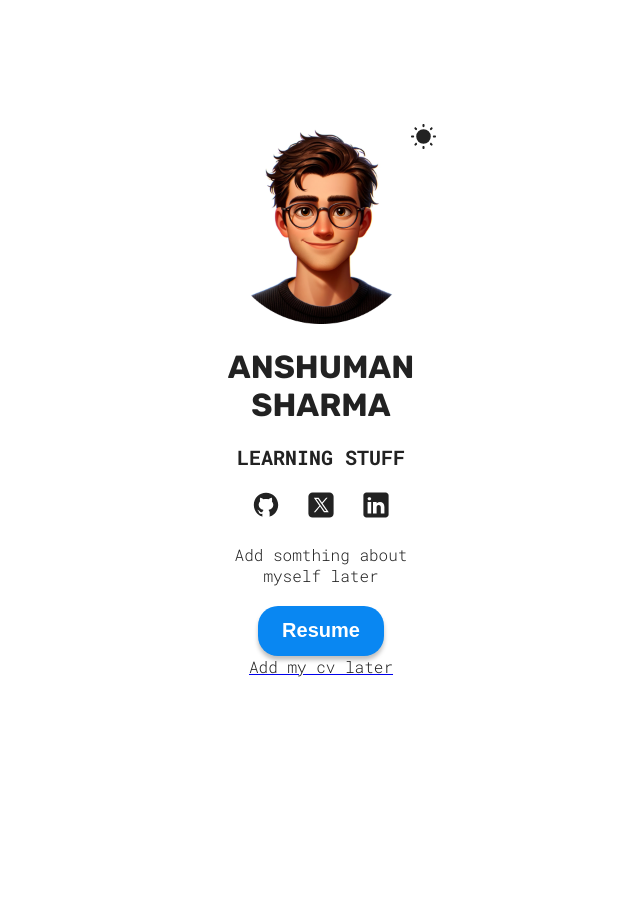
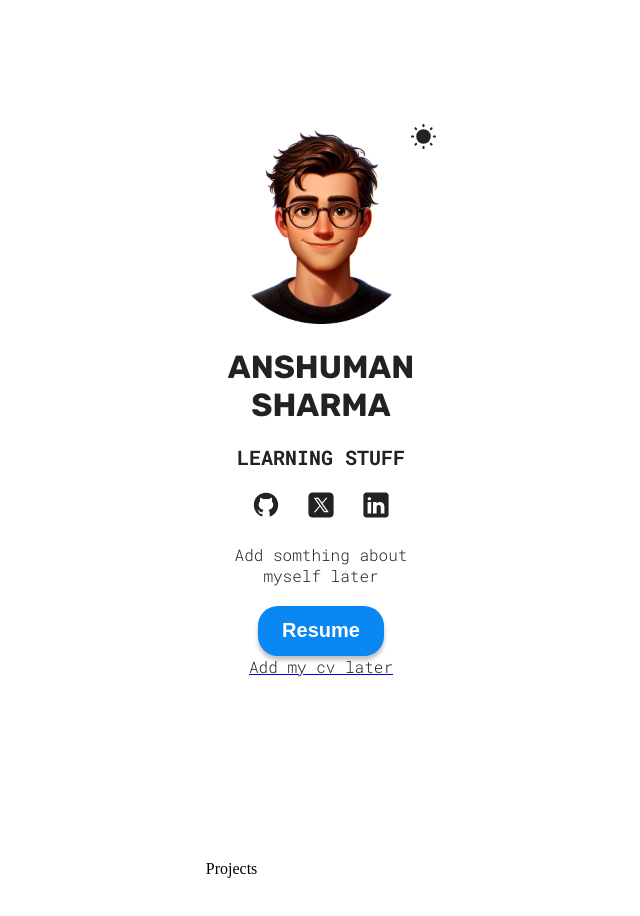
Before and after one commit to Luffy-456/Portfolio, a React (Vite) app: page / in a window 1280 px wide. Shown: the top 916 px of the page, without its empty margins (319-959 px from the left). Before the commit the page ends 860 px from the top, so only its background shows below. Built offline with nearby package versions, Linux system fonts and the light colour scheme.

Commit message:
fixed typo errors

```diff
--- a/src/App.jsx
+++ b/src/App.jsx
@@ -1,12 +1,14 @@
-import './App.css'
-import Hero from './sections/Hero/Hero'
+import './App.css';
+import Hero from './sections/Hero/Hero';
+import Projects from './sections/Projects/Projects';
 function App() {
 
   return (
     <>
       <Hero />
+      <Projects />
     </>
   );
 }
 
-export default App
+export default App;
--- /dev/null
+++ b/src/sections/Projects/Projects.jsx
@@ -0,0 +1,9 @@
+import React from 'react'
+
+function Projects() {
+  return (
+    <div>Projects</div>
+  )
+}
+
+export default Projects
```
Also changed, not shown: src/sections/Projects/Projrcts.jsx (deleted).
